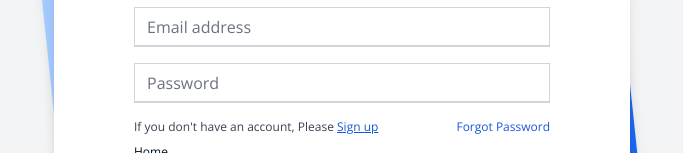
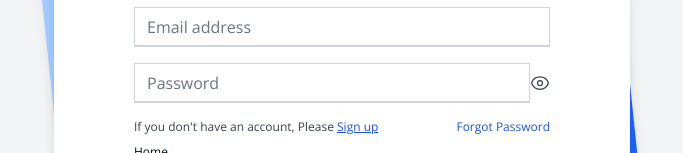
Before and after one commit to asta-otaku/book-project-client, a React (Vite) app: page /login in a window 1280 px wide. Shown: the part 301-454 px from the top of the page, without its empty margins (298-981 px from the left). Built offline with nearby package versions, Linux system fonts and the light colour scheme; no server answers.

Commit message:
fix: Added toggle password buttons

```diff
--- /dev/null
+++ b/src/assets/icon.jsx
@@ -0,0 +1,46 @@
+export function EyeSlashIcon(props) {
+  return (
+    <svg
+      dataSlot="icon"
+      fill="none"
+      strokeWidth={1.5}
+      stroke="currentColor"
+      viewBox="0 0 24 24"
+      xmlns="http://www.w3.org/2000/svg"
+      aria-hidden="true"
+      {...props}
+    >
+      <path
+        strokeLinecap="round"
+        strokeLinejoin="round"
+        d="M3.98 8.223A10.477 10.477 0 0 0 1.934 12C3.226 16.338 7.244 19.5 12 19.5c.993 0 1.953-.138 2.863-.395M6.228 6.228A10.451 10.451 0 0 1 12 4.5c4.756 0 8.773 3.162 10.065 7.498a10.522 10.522 0 0 1-4.293 5.774M6.228 6.228 3 3m3.228 3.228 3.65 3.65m7.894 7.894L21 21m-3.228-3.228-3.65-3.65m0 0a3 3 0 1 0-4.243-4.243m4.242 4.242L9.88 9.88"
+      />
+    </svg>
+  );
+}
+
+export function EyeIcon(props) {
+  return (
+    <svg
+      dataSlot="icon"
+      fill="none"
+      strokeWidth={1.5}
+      stroke="currentColor"
+      viewBox="0 0 24 24"
+      xmlns="http://www.w3.org/2000/svg"
+      aria-hidden="true"
+      {...props}
+    >
+      <path
+        strokeLinecap="round"
+        strokeLinejoin="round"
+        d="M2.036 12.322a1.012 1.012 0 0 1 0-.639C3.423 7.51 7.36 4.5 12 4.5c4.638 0 8.573 3.007 9.963 7.178.07.207.07.431 0 .639C20.577 16.49 16.64 19.5 12 19.5c-4.638 0-8.573-3.007-9.963-7.178Z"
+      />
+      <path
+        strokeLinecap="round"
+        strokeLinejoin="round"
+        d="M15 12a3 3 0 1 1-6 0 3 3 0 0 1 6 0Z"
+      />
+    </svg>
+  );
+}
--- a/src/components/dashboard/SideBar.jsx
+++ b/src/components/dashboard/SideBar.jsx
@@ -1,34 +1,14 @@
 import React from "react";
 import { Sidebar } from "flowbite-react";
-import {
-  HiArrowSmRight,
-  HiChartPie,
-  HiOutlineCloudUpload,
-  HiTable,
-} from "react-icons/hi";
+import { HiChartPie, HiOutlineCloudUpload, HiTable } from "react-icons/hi";
 
 import toast, { Toaster } from "react-hot-toast";
-// import axios from "axios";
-// import { CONSTANT } from "../../util";
 
 function SideBar({ name }) {
   const handleLogout = async () => {
     localStorage.removeItem("token");
     toast.success("Sign out Successfully");
     setTimeout(() => window.location.reload(), 2000);
-    // try {
-    //   const res = await axios.post(`${CONSTANT.BASE_URL}/users/logout`);
-    //   if (res.status === 200) {
-    //     toast.success("Sign out Successfully");
-    //     localStorage.removeItem("token");
-    //     window.location.href = "/login";
-    //   } else {
-    //     toast.error("Failed to sign out");
-    //   }
-    // } catch (error) {
-    //   console.log(error);
-    //   toast.error("Failed to sign out");
-    // }
   };
   return (
     <Sidebar
@@ -50,9 +30,6 @@ function SideBar({ name }) {
           >
             Upload Book
           </Sidebar.Item>
-          <Sidebar.Item href="/login" icon={HiArrowSmRight}>
-            Sign In
-          </Sidebar.Item>
           <Sidebar.Item icon={HiTable}>
             <button onClick={handleLogout}>Log out</button>
           </Sidebar.Item>
--- a/src/pages/ForgotPassword.jsx
+++ b/src/pages/ForgotPassword.jsx
@@ -4,6 +4,7 @@ import axios from "axios";
 import { Link } from "react-router-dom";
 import toast, { Toaster } from "react-hot-toast";
 import { CONSTANT } from "../util";
+import { EyeIcon, EyeSlashIcon } from "../assets/icon";
 
 function ForgotPassword() {
   const [formData, setFormData] = useState({
@@ -13,6 +14,7 @@ function ForgotPassword() {
     confirmPassword: "",
     step: 1,
   });
+  const [showPassword, setShowPassword] = useState(false);
   const regex =
     /^(?=.*[a-z])(?=.*[A-Z])(?=.*\d)(?=.*[#$@!%&*?])[A-Za-z\d#$@!%&*?]{8,30}$/;
 
@@ -178,22 +180,32 @@ function ForgotPassword() {
                             placeholder="OTP"
                           />
                         </div>
-                        <div className="relative">
+                        <div className="relative flex justify-between w-full">
                           <input
-                            type="text"
                             onChange={(e) =>
                               setFormData({
                                 ...formData,
                                 password: e.target.value,
                               })
                             }
+                            type={showPassword ? "text" : "password"}
                             className="peer h-10 w-full border-b-2 border-gray-300 text-gray-900 focus:outline-none focus:borer-rose-600"
                             placeholder="Password"
                           />
+                          <button
+                            type="button"
+                            onClick={() => setShowPassword(!showPassword)}
+                          >
+                            {showPassword ? (
+                              <EyeSlashIcon className="w-5" />
+                            ) : (
+                              <EyeIcon className="w-5" />
+                            )}
+                          </button>
                         </div>
-                        <div className="relative">
+                        <div className="relative flex justify-between w-full">
                           <input
-                            type="text"
+                            type={showPassword ? "text" : "password"}
                             onChange={(e) =>
                               setFormData({
                                 ...formData,
@@ -203,6 +215,16 @@ function ForgotPassword() {
                             className="peer h-10 w-full border-b-2 border-gray-300 text-gray-900 focus:outline-none focus:borer-rose-600"
                             placeholder="Confirm Password"
                           />
+                          <button
+                            type="button"
+                            onClick={() => setShowPassword(!showPassword)}
+                          >
+                            {showPassword ? (
+                              <EyeSlashIcon className="w-5" />
+                            ) : (
+                              <EyeIcon className="w-5" />
+                            )}
+                          </button>
                         </div>
                         <div className="relative">
                           <button
--- a/src/pages/Login.jsx
+++ b/src/pages/Login.jsx
@@ -4,9 +4,11 @@ import { Spinner } from "flowbite-react";
 import toast, { Toaster } from "react-hot-toast";
 import axios from "axios";
 import { CONSTANT } from "../util";
+import { EyeIcon, EyeSlashIcon } from "../assets/icon";
 
 function Login() {
   const [loading, setLoading] = useState(false);
+  const [showPassword, setShowPassword] = useState(false);
 
   const handleLogIn = async (e) => {
     e.preventDefault();
@@ -66,14 +68,24 @@ function Login() {
                       placeholder="Email address"
                     />
                   </div>
-                  <div className="relative">
+                  <div className="relative flex justify-between w-full">
                     <input
                       id="password"
                       name="password"
-                      type="text"
+                      type={showPassword ? "text" : "password"}
                       className="peer h-10 w-full border-b-2 border-gray-300 text-gray-900 focus:outline-none focus:borer-rose-600"
                       placeholder="Password"
                     />
+                    <button
+                      type="button"
+                      onClick={() => setShowPassword(!showPassword)}
+                    >
+                      {showPassword ? (
+                        <EyeSlashIcon className="w-5" />
+                      ) : (
+                        <EyeIcon className="w-5" />
+                      )}
+                    </button>
                   </div>
                   <div className="flex flex-wrap gap-2 justify-center md:justify-between w-full my-2">
                     <p className="text-xs">
--- a/src/pages/Signup.jsx
+++ b/src/pages/Signup.jsx
@@ -4,10 +4,12 @@ import axios from "axios";
 import toast, { Toaster } from "react-hot-toast";
 import { Spinner } from "flowbite-react";
 import { CONSTANT } from "../util";
+import { EyeIcon, EyeSlashIcon } from "../assets/icon";
 
 function Signup() {
   const [formValues, setFormValues] = useState({});
   const [loading, setLoading] = useState(false);
+  const [showPassword, setShowPassword] = useState(false);
   const regex =
     /^(?=.*[a-z])(?=.*[A-Z])(?=.*\d)(?=.*[#$@!%&*?])[A-Za-z\d#$@!%&*?]{8,30}$/;
 
@@ -103,14 +105,25 @@ function Signup() {
                       placeholder="Phone Number"
                     />
                   </div>
-                  <div className="relative">
+                  <div className="relative flex justify-between w-full">
                     <input
+                      id="password"
+                      name="password"
                       onChange={handleChange}
-                      name="password"
-                      type="text"
+                      type={showPassword ? "text" : "password"}
                       className="peer h-10 w-full border-b-2 border-gray-300 text-gray-900 focus:outline-none focus:borer-rose-600"
                       placeholder="Password"
                     />
+                    <button
+                      type="button"
+                      onClick={() => setShowPassword(!showPassword)}
+                    >
+                      {showPassword ? (
+                        <EyeSlashIcon className="w-5" />
+                      ) : (
+                        <EyeIcon className="w-5" />
+                      )}
+                    </button>
                   </div>
                   <p className="text-xs my-2">
                     If you have an account, Please{" "}
```
